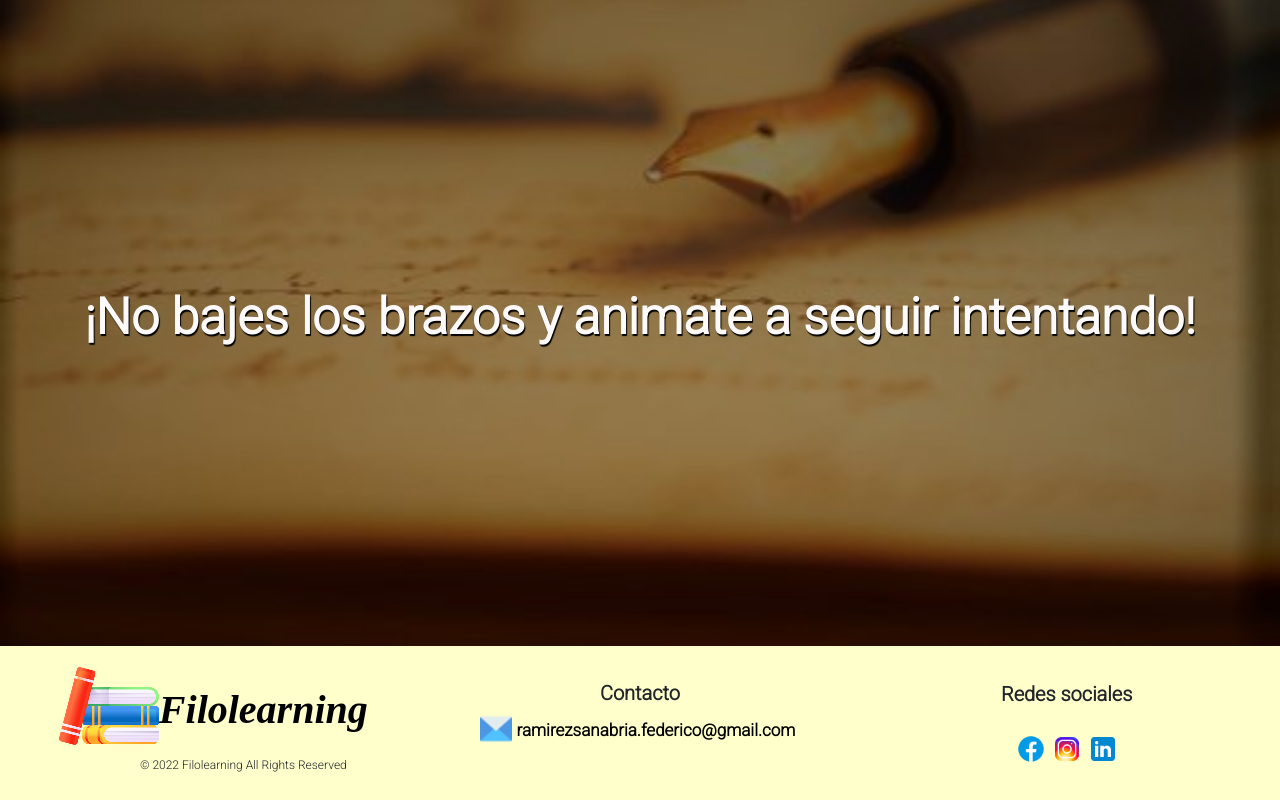
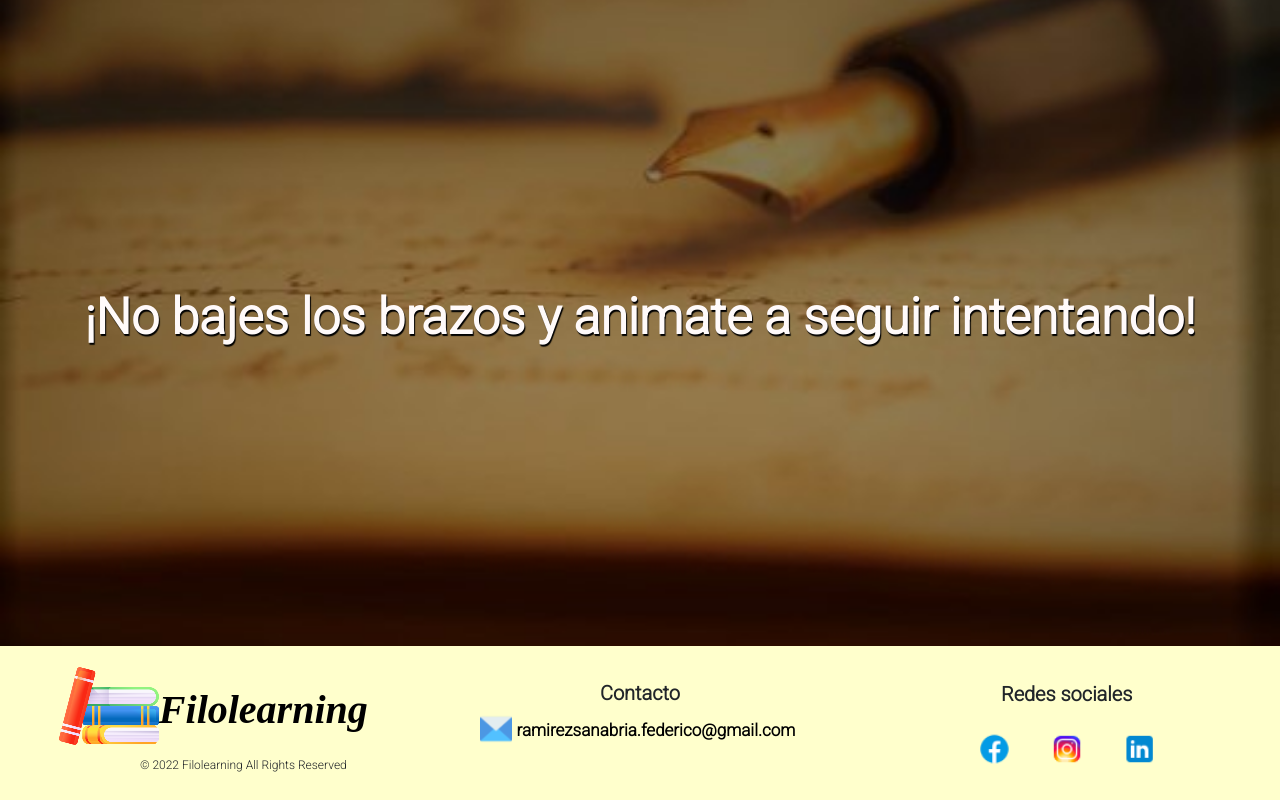
Before and after one commit to Fede-Ramirez/filolearning__sass, a website: page index.html in a window 1280 px wide. Shown: the part 1397-2197 px from the top of the page. Drawn offline with nearby package versions, Linux system fonts and the light colour scheme; a web font is replaced by a local one.

Commit message:
Agregado de estilos

```diff
--- a/scss/_variables.scss
+++ b/scss/_variables.scss
@@ -4,6 +4,6 @@ $titlesFont: "libre baskerville", serif;
 $logoFont: "cormorant upright", serif;
 $navAnchorsColor: white;
 $linksColor: blue;
-$redesPadding: 0px 15px;
+$redesPadding: 0px 15px 0px 15px;
 $indexBg: #f2f2f2;
 $redesTransform: scale(1.1,1.1);
--- a/scss/components/_footer.scss
+++ b/scss/components/_footer.scss
@@ -14,22 +14,19 @@ footer {
 	            height: 32px;
 		    }
 	    }
-	    .footer__sections{
-	        .redes__iconos{
+	    .redes__iconos{
 		        transform: $redesTransform;
 		        a{
 		        	.redes__facebook{
-                    padding: 0px 15px 0px 15px;
+                        padding: $redesPadding;
 		            }
 		            .redes__instagram{
-                        padding: 0px 15px 0px 15px;
+                        padding: $redesPadding;
 		            }
 		            .redes__linkedin{
-                        padding: 0px 15px 0px 15px;
+                        padding: $redesPadding;
 		            }
 		        }
-
-	        }
+            }
         }
-    }
 }
```
Also changed, not shown: css/estilo.css.
